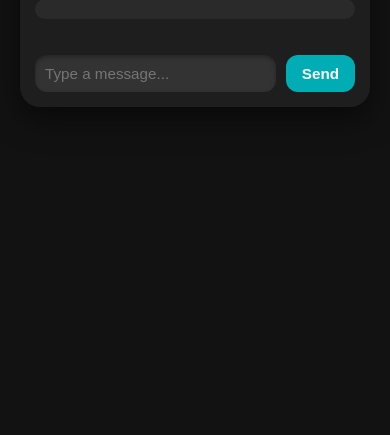
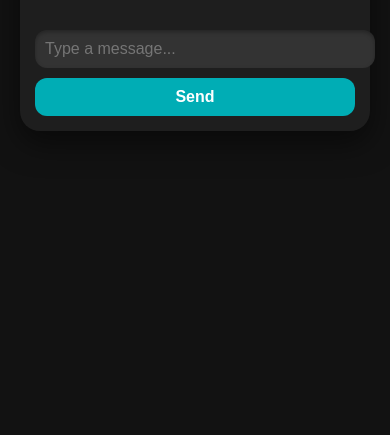
Before and after one commit to kavindu549gk/omegle-chat-frontend, a plain HTML site: page index.html in a window 390 px wide. Shown: the part 409-844 px from the top of the page. Drawn offline with Linux system fonts and the light colour scheme.

Commit message:
style.css

```diff
--- a/style.css
+++ b/style.css
@@ -113,7 +113,7 @@ button:hover {
   background: #019ca5;
 }
 
-/* ✅ Responsive Styles */
+/* ✅ Responsive Styles for Mobile */
 @media (max-width: 600px) {
   .chat-container {
     padding: 15px;
@@ -127,14 +127,18 @@ button:hover {
     height: 300px;
   }
 
-  input[type="text"] {
-    font-size: 0.95rem;
-    padding: 10px;
+  .input-area {
+    flex-direction: column;
+  }
+
+  input[type="text"],
+  button {
+    width: 100%;
+    font-size: 1rem;
   }
 
   button {
-    padding: 10px 16px;
-    font-size: 0.95rem;
+    padding: 10px;
   }
 
   .message {
```
